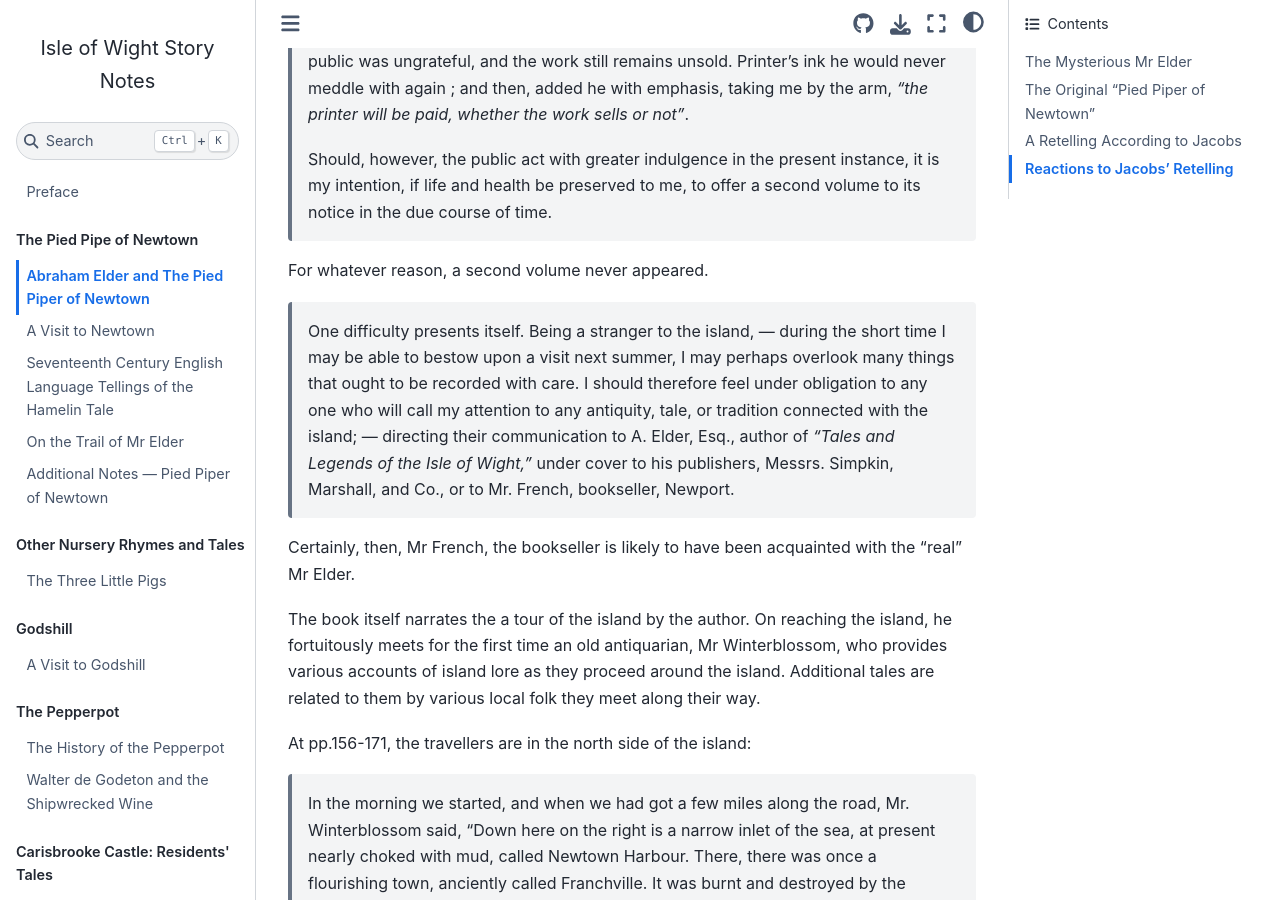
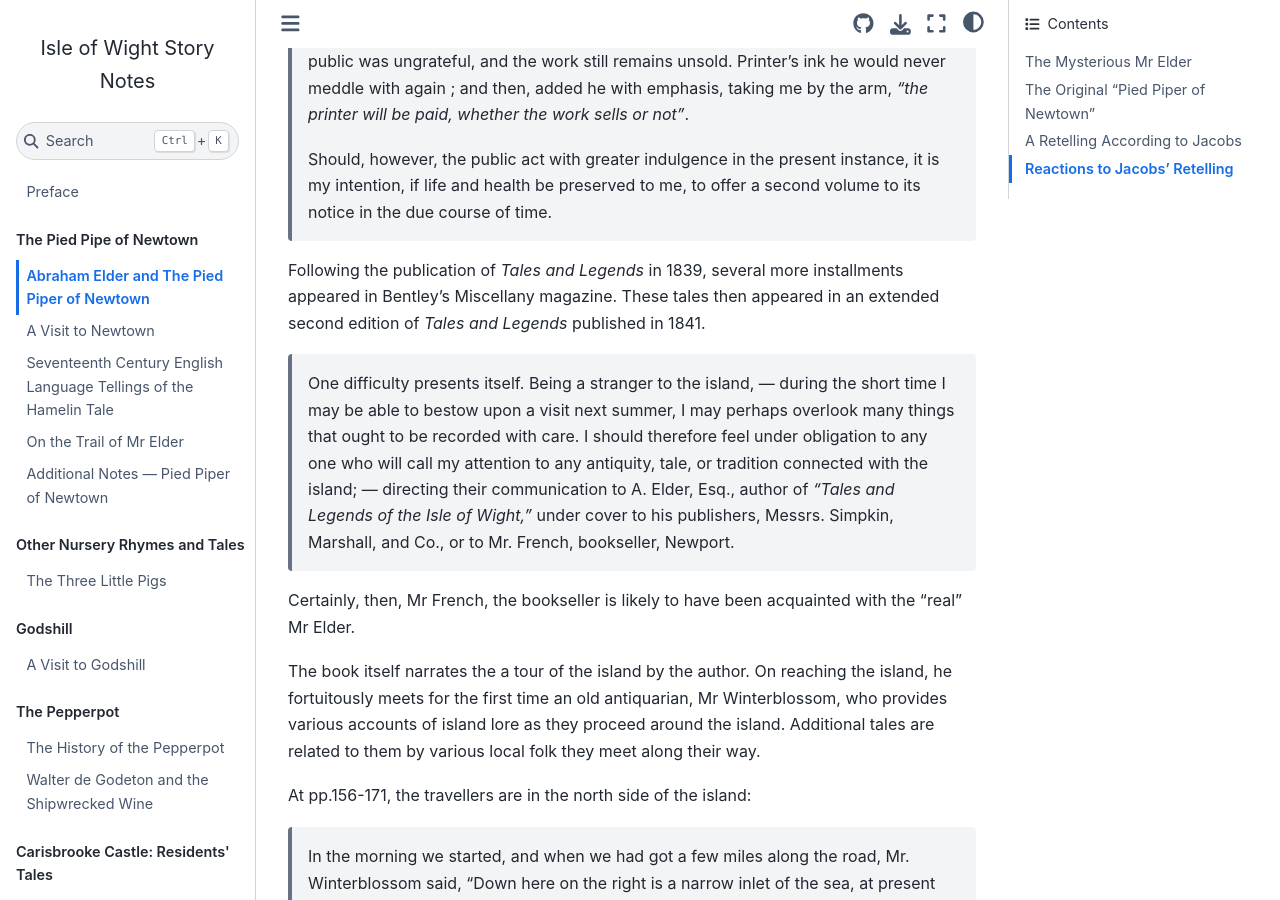
Before and after one commit to psychemedia/island-storynotes, a Jupyter Book: the page built from piedPiperNewtown/piedPiperOfNewtown.md, in a window 1280 px wide and 900 px high, scrolled down 1381 px. Built offline with Jupyter Book 1.0.4 settings and Sphinx 7.4.7 and the Sphinx Book theme 1.1.4, drawn with Linux system fonts in a browser that asks for light colours.

Commit message:
Update piedPiperOfNewtown.md

```diff
--- a/piedPiperNewtown/piedPiperOfNewtown.md
+++ b/piedPiperNewtown/piedPiperOfNewtown.md
@@ -22,7 +22,7 @@ From this, it seems that Mr Elder is not originally from the Island although he
 >
 > Should, however, the public act with greater indulgence in the present instance, it is my intention, if life and health be preserved to me, to offer a second volume to its notice in the due course of time.
 
-For whatever reason, a second volume never appeared.
+Following the publication of *Tales and Legends* in 1839, several more installments appeared in Bentley's Miscellany magazine. These tales then appeared in an extended second edition of *Tales and Legends* published in 1841.
 
 > One difficulty presents itself. Being a stranger to the island, — during the short time I may be able to bestow upon a visit next summer, I may perhaps overlook many things that ought to be recorded with care. I should therefore feel under obligation to any one who will call my attention to any antiquity, tale, or tradition connected with the island; — directing their communication to A. Elder, Esq., author of _"Tales and Legends of the Isle of Wight,"_ under cover to his publishers, Messrs. Simpkin, Marshall, and Co., or to Mr. French, bookseller, Newport.
 
```
